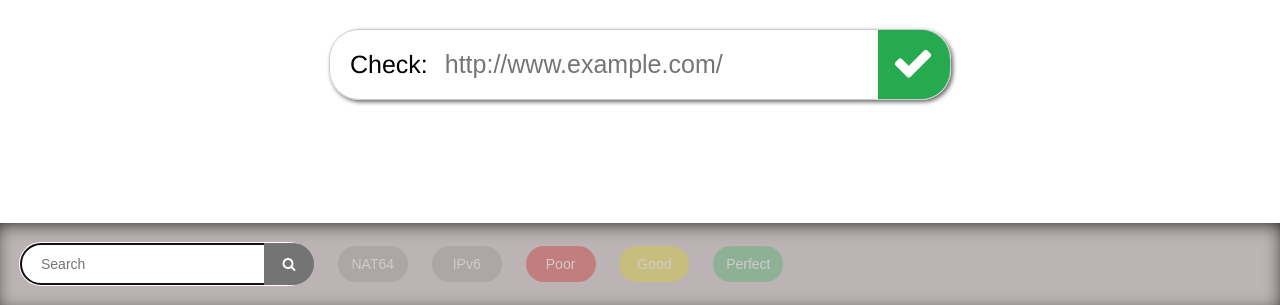
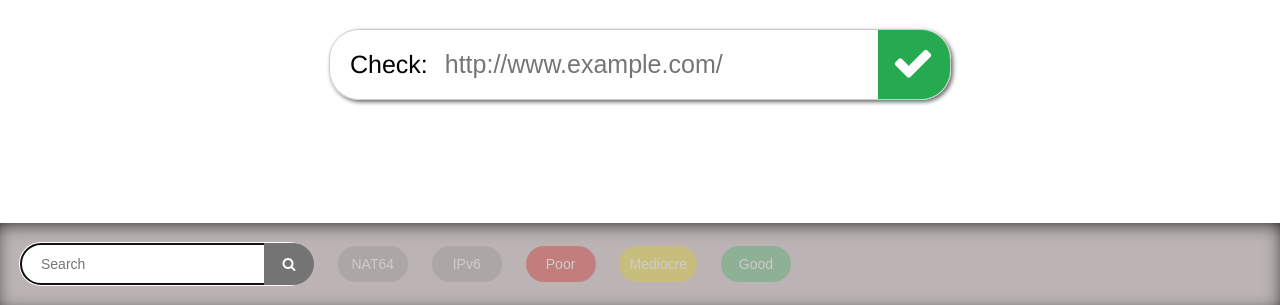
Before and after one commit to sjm-steffann/nat64check, a Django app: page /v6score/ in a window 1280 px wide. Shown: the part 150-455 px from the top of the page. Run offline with Django 3.2, Linux system fonts and the light colour scheme; data that the repository does not hold is empty; some libraries are stand-ins or nearby versions.

Commit message:
Rename score classes

```diff
--- a/v6score/filter.py
+++ b/v6score/filter.py
@@ -87,9 +87,9 @@ def score_filter(attribute):
             return (
                 ('N', 'Untested'),
                 ('U', 'Unreachable'),
-                ('B', 'Bad'),
-                ('G', 'Good'),
-                ('P', 'Perfect'),
+                ('B', 'Poor'),
+                ('G', 'Mediocre'),
+                ('P', 'Good'),
             )
 
         def queryset(self, request, queryset):
--- a/v6score/static/css/v6score.css
+++ b/v6score/static/css/v6score.css
@@ -111,20 +111,17 @@ th, td {
     padding: 1px 1cm 1px 1px;
 }
 
-.no-score {
-    color: red;
+.no-score,
+.bad-score {
+    color: #D10003;
 }
 
-.bad-score {
-    color: orange;
+.mediocre-score {
+    color: #bfaf00;
 }
 
 .good-score {
-    color: blue;
-}
-
-.perfect-score {
-    color: green;
+    color: #26AA4F;
 }
 
 ul.messages {
@@ -186,11 +183,11 @@ ul.errorlist {
     background-color: #D10003;
 }
 
-.good {
+.mediocre {
     background-color: #E1D400;
 }
 
-.perfect {
+.good {
     background-color: #26AA4F;
 }
 
--- a/v6score/templates/v6score/overview.html
+++ b/v6score/templates/v6score/overview.html
@@ -42,16 +42,16 @@
                     <button name="score" value="poor" class="filter-results poor">Poor</button>
                 {% endif %}
 
+                {% if mediocre_selected %}
+                    <button name="score" value="" class="filter-results mediocre selected">Mediocre</button>
+                {% else %}
+                    <button name="score" value="mediocre" class="filter-results mediocre">Mediocre</button>
+                {% endif %}
+
                 {% if good_selected %}
                     <button name="score" value="" class="filter-results good selected">Good</button>
                 {% else %}
                     <button name="score" value="good" class="filter-results good">Good</button>
-                {% endif %}
-
-                {% if perfect_selected %}
-                    <button name="score" value="" class="filter-results perfect selected">Perfect</button>
-                {% else %}
-                    <button name="score" value="perfect" class="filter-results perfect">Perfect</button>
                 {% endif %}
             </form>
         </div>
@@ -78,9 +78,9 @@
                     {% elif measurement.nat64_image_score < 0.8 %}
                         <td class="bad-score">{% widthratio measurement.nat64_image_score 1 100 %}%</td>
                     {% elif measurement.nat64_image_score < 0.95 %}
+                        <td class="mediocre-score">{% widthratio measurement.nat64_image_score 1 100 %}%</td>
+                    {% else %}
                         <td class="good-score">{% widthratio measurement.nat64_image_score 1 100 %}%</td>
-                    {% else %}
-                        <td class="perfect-score">{% widthratio measurement.nat64_image_score 1 100 %}%</td>
                     {% endif %}
 
                     {% if measurement.v6only_image_score == 0 %}
@@ -88,9 +88,9 @@
                     {% elif measurement.v6only_image_score < 0.8 %}
                         <td class="bad-score">{% widthratio measurement.v6only_image_score 1 100 %}%</td>
                     {% elif measurement.v6only_image_score < 0.95 %}
+                        <td class="mediocre-score">{% widthratio measurement.v6only_image_score 1 100 %}%</td>
+                    {% else %}
                         <td class="good-score">{% widthratio measurement.v6only_image_score 1 100 %}%</td>
-                    {% else %}
-                        <td class="perfect-score">{% widthratio measurement.v6only_image_score 1 100 %}%</td>
                     {% endif %}
                 </tr>
             {% endfor %}
--- a/v6score/views.py
+++ b/v6score/views.py
@@ -25,8 +25,8 @@ def show_overview(request):
     nat64_selected = (test_filter == 'nat64')
     ipv6_selected = (test_filter == 'ipv6')
     poor_selected = (score_filter == 'poor')
+    mediocre_selected = (score_filter == 'mediocre')
     good_selected = (score_filter == 'good')
-    perfect_selected = (score_filter == 'perfect')
 
     measurements = (Measurement.objects.all()
                     .exclude(finished=None)
@@ -39,30 +39,30 @@ def show_overview(request):
     if nat64_selected:
         if poor_selected:
             measurements = measurements.filter(nat64_image_score__lt=0.8)
+        elif mediocre_selected:
+            measurements = measurements.filter(nat64_image_score__gte=0.8, nat64_image_score__lt=0.95)
         elif good_selected:
-            measurements = measurements.filter(nat64_image_score__gte=0.8, nat64_image_score__lt=0.95)
-        elif perfect_selected:
             measurements = measurements.filter(nat64_image_score__gte=0.95)
         else:
             measurements = measurements.exclude(nat64_image_score=None)
     elif ipv6_selected:
         if poor_selected:
             measurements = measurements.filter(v6only_image_score__lt=0.8)
+        elif mediocre_selected:
+            measurements = measurements.filter(v6only_image_score__gte=0.8, v6only_image_score__lt=0.95)
         elif good_selected:
-            measurements = measurements.filter(v6only_image_score__gte=0.8, v6only_image_score__lt=0.95)
-        elif perfect_selected:
             measurements = measurements.filter(v6only_image_score__gte=0.95)
         else:
             measurements = measurements.exclude(v6only_image_score=None)
     else:
         if poor_selected:
             measurements = measurements.filter(Q(nat64_image_score__lt=0.8) | Q(v6only_image_score__lt=0.8))
-        elif good_selected:
+        elif mediocre_selected:
             measurements = measurements.filter(Q(nat64_image_score__gte=0.8, nat64_image_score__lt=0.95,
                                                  v6only_image_score__gte=0.8) |
                                                Q(v6only_image_score__gte=0.8, v6only_image_score__lt=0.95,
                                                  nat64_image_score__gte=0.8))
-        elif perfect_selected:
+        elif good_selected:
             measurements = measurements.filter(nat64_image_score__gte=0.95, v6only_image_score__gte=0.95)
 
     return render(request, 'v6score/overview.html', {
@@ -75,8 +75,8 @@ def show_overview(request):
         'nat64_selected': nat64_selected,
         'ipv6_selected': ipv6_selected,
         'poor_selected': poor_selected,
+        'mediocre_selected': mediocre_selected,
         'good_selected': good_selected,
-        'perfect_selected': perfect_selected,
 
         'measurements': measurements[:50],
     })
```
Also changed, not shown: v6score/templates/v6score/measurement_data.html (+8 -8 lines).
